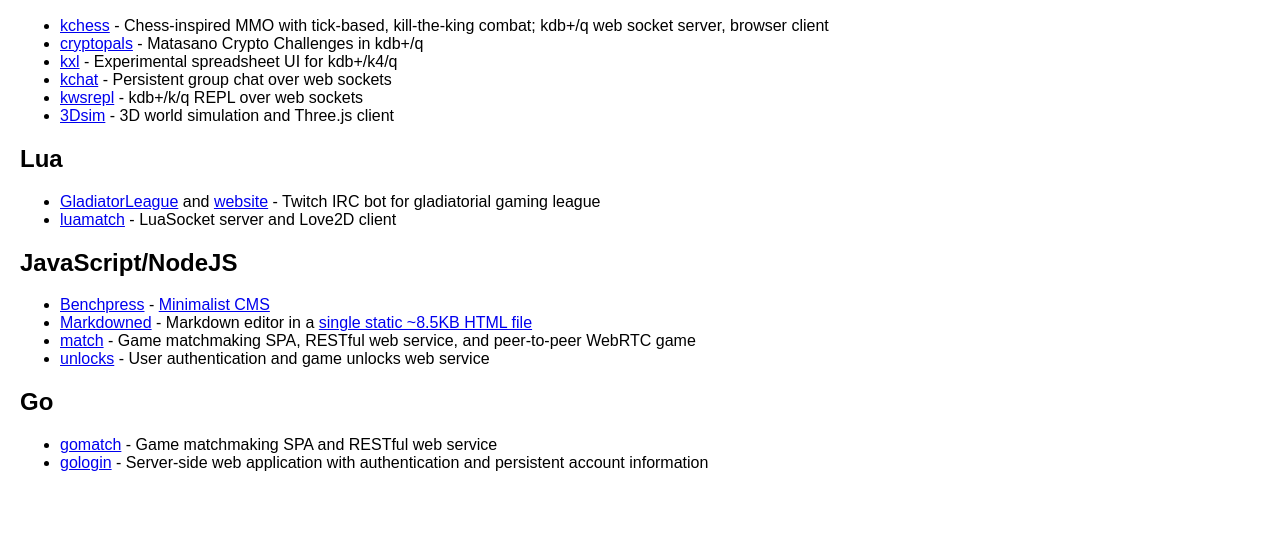
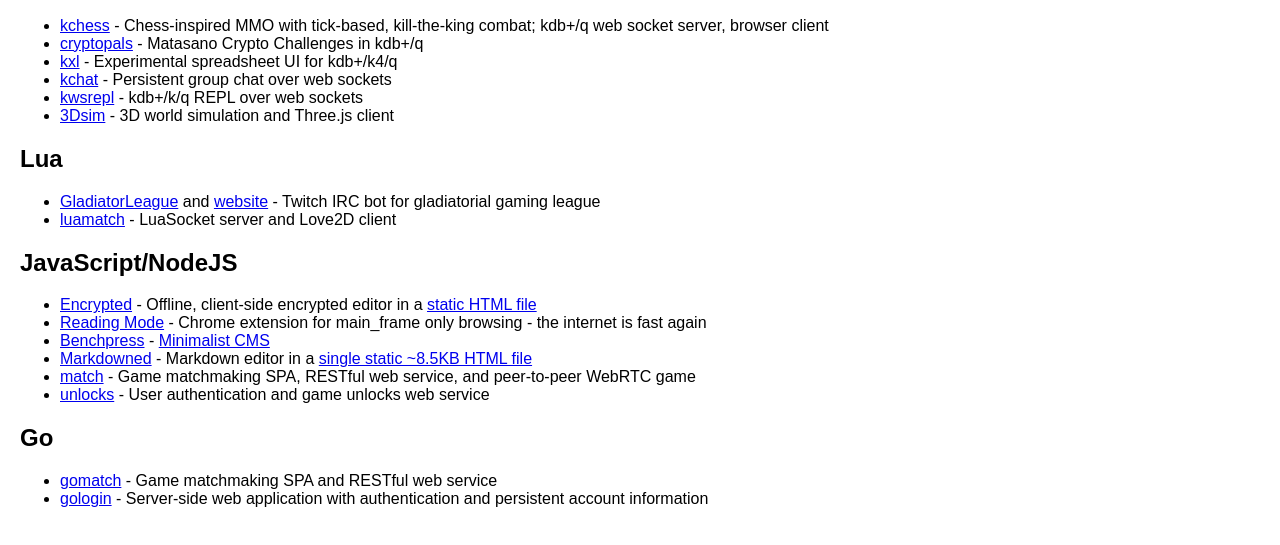
Before and after one commit to srpeck/srpeck.github.io, a plain HTML site: page index.html in a window 1280 px wide. Shown: the part 161-706 px from the top of the page. Drawn offline with Linux system fonts and the light colour scheme.

Commit message:
Add Encrypted and Reading Mode

```diff
--- a/index.html
+++ b/index.html
@@ -31,6 +31,8 @@
     </ul>
     <h2>JavaScript/NodeJS</h2>
     <ul>
+        <li><a href="https://github.com/srpeck/encrypted">Encrypted</a> - Offline, client-side encrypted editor in a <a href="https://srpeck.github.io/encrypted/encrypted.html">static HTML file</a>
+        <li><a href="https://github.com/srpeck/readingmode">Reading Mode</a> - Chrome extension for main_frame only browsing - the internet is fast again
         <li><a href="https://github.com/srpeck/benchpress">Benchpress</a> - <a href="https://srpeck.github.io/benchpress/">Minimalist CMS</a>
         <li><a href="https://github.com/srpeck/markdowned">Markdowned</a> - Markdown editor in a <a href="https://srpeck.github.io/markdowned/">single static ~8.5KB HTML file</a>
         <li><a href="https://github.com/srpeck/match">match</a> - Game matchmaking SPA, RESTful web service, and peer-to-peer WebRTC game
```
